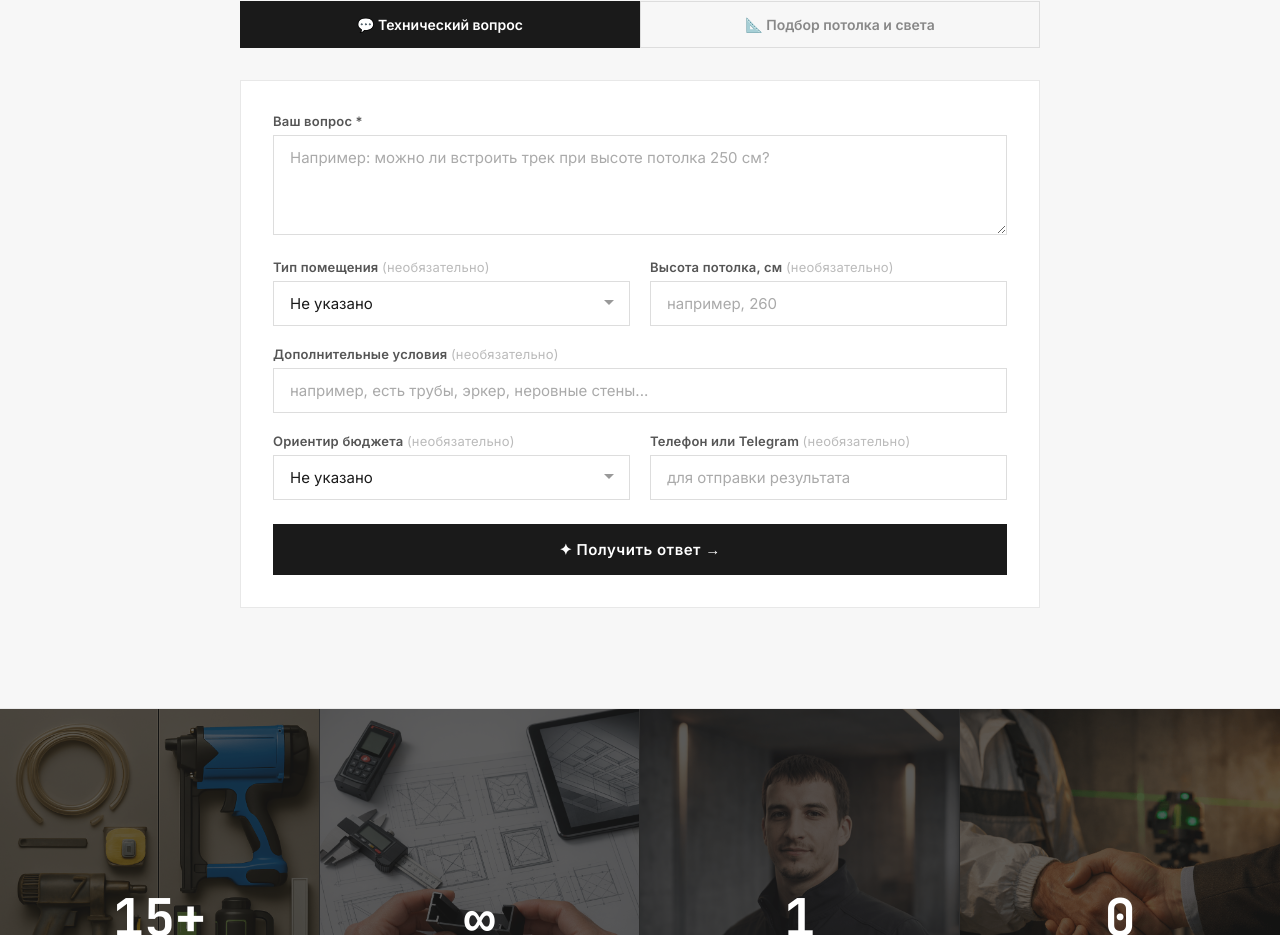
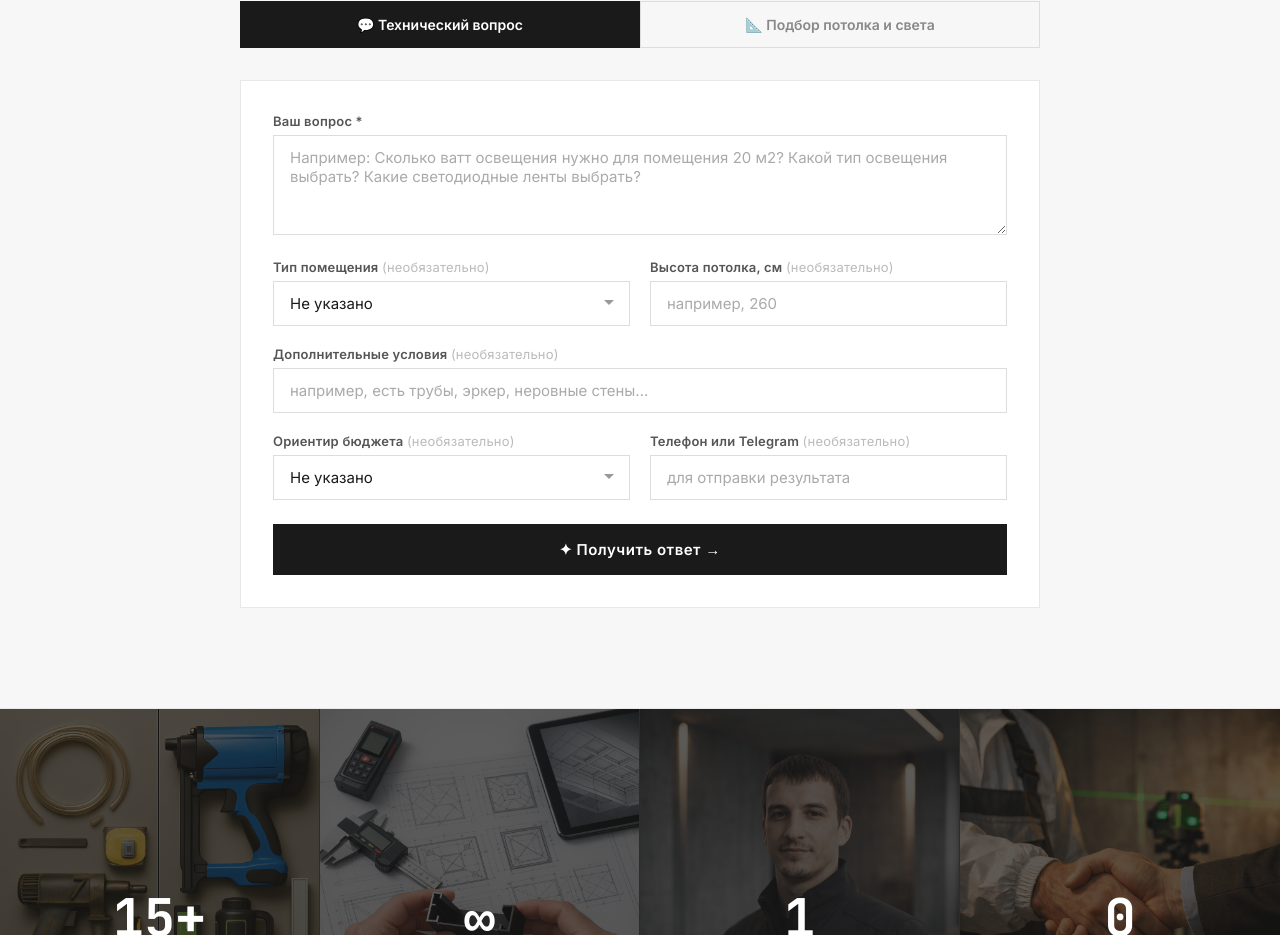
Before and after one commit to svladimirtsk-crypto/nextjs-potolkovo, a Next.js app: page / in a window 1280 px wide. Shown: the part 1980-2915 px from the top of the page. Built offline with nearby package versions, Linux system fonts and the light colour scheme.

Commit message:
Update AiCeilingAdvisor.tsx

```diff
--- a/app/components/AiCeilingAdvisor.tsx
+++ b/app/components/AiCeilingAdvisor.tsx
@@ -493,7 +493,7 @@ export default function AiCeilingAdvisor() {
                 <label style={labelStyle}>Ваш вопрос *</label>
                 <textarea
                   style={{ ...inputStyle, resize: "vertical" as const, minHeight: 100 }}
-                  placeholder="Например: можно ли встроить трек при высоте потолка 250 см?"
+                  placeholder="Например: Сколько ватт освещения нужно для помещения 20 м2? Какой тип освещения выбрать? Какие светодиодные ленты выбрать?"
                   value={question}
                   onChange={(e) => setQuestion(e.target.value)}
                 />
```
